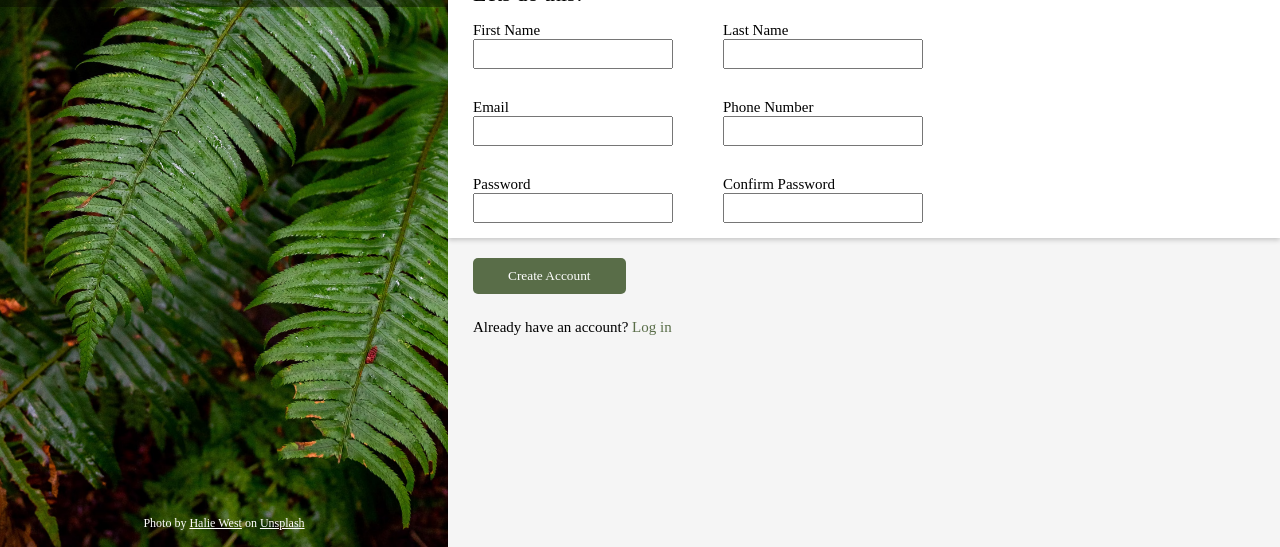
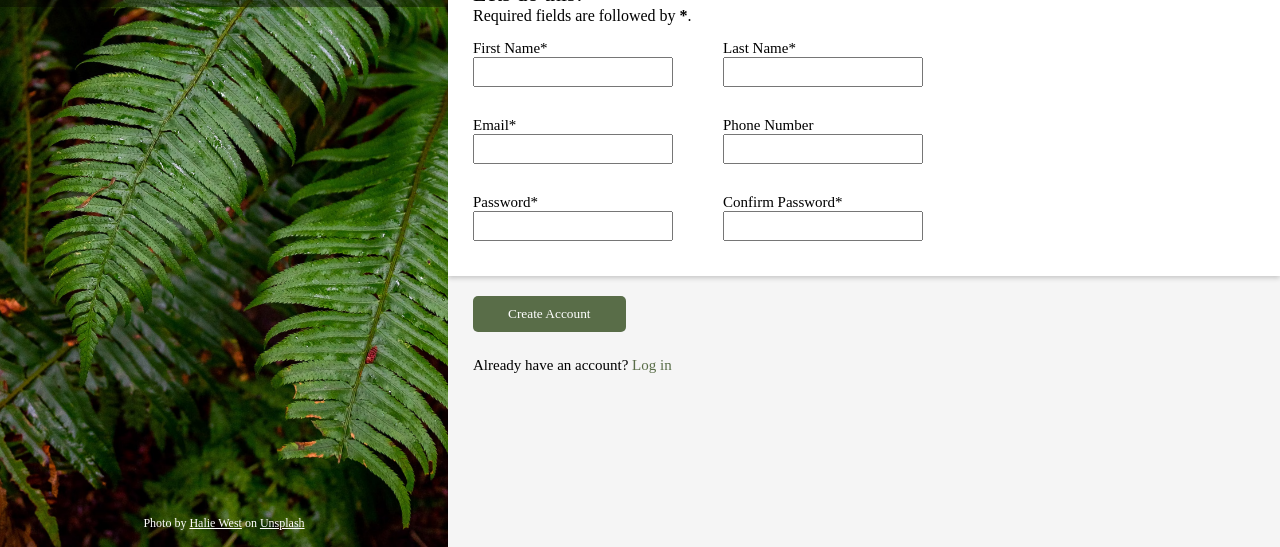
Before and after one commit to AltayHodo/odin-sign-up-form, a plain HTML site: page index.html in a window 1280 px wide. Shown: the part 253-800 px from the top of the page. Drawn offline with Linux system fonts and the light colour scheme.

Commit message:
Add "required" attributes and label

```diff
--- a/index.html
+++ b/index.html
@@ -42,21 +42,23 @@
       <form action="*" method="post" id="odin_form">
         <div class="form-container">
           <div class="form-title">Lets do this!</div>
+          <div class="required-fields">Required fields are followed by
+            <strong><span aria-label="required">*</span></strong>. </div>
           <div class="form-flex-container">
             <div class="flex-row">
               <div class="flex-item">
-                <label for="first_name">First Name</label>
-                <input type="text" id="first_name" name="first_name">
+                <label for="first_name">First Name*</label>
+                <input type="text" id="first_name" name="first_name" required>
               </div>
               <div class="flex-item">
-                <label for="last_name">Last Name</label>
-                <input type="text" id="last_name" name="last_name">
+                <label for="last_name">Last Name*</label>
+                <input type="text" id="last_name" name="last_name" required>
               </div>
             </div>
             <div class="flex-row">
               <div class="flex-item">
-                <label for="email">Email</label>
-                <input type="email" id="email" name="email">
+                <label for="email">Email*</label>
+                <input type="email" id="email" name="email" required>
               </div>
               <div class="flex-item">
                 <label for="phone_number">Phone Number</label>
@@ -65,12 +67,12 @@
             </div>
             <div class="flex-row">
               <div class="flex-item">
-                <label for="password">Password</label>
-                <input type="password" id="password" name="password">
+                <label for="password">Password*</label>
+                <input type="password" id="password" name="password" class="password" required>
               </div>
               <div class="flex-item">
-                <label for="confirm_password">Confirm Password</label>
-                <input type="password" id="confirm_password" name="confirm_password">
+                <label for="confirm_password">Confirm Password*</label>
+                <input type="password" id="confirm_password" name="confirm_password" class="confirm-password" required>
               </div>
             </div>
           </div>
--- a/script.js
+++ b/script.js
@@ -0,0 +1,2 @@
+const passwordInput = document.querySelector('.password');
+const confirmPassword = document.querySelector('.confirm-password');
--- a/style.css
+++ b/style.css
@@ -56,10 +56,10 @@
 .form-section {
   width: 65%;
   padding-top: 100px;
-  background-color: rgb(245,245,245);
+  background-color: rgb(245, 245, 245);
 }
 
-.main-text{
+.main-text {
   margin-right: 100px;
   padding-left: 25px;
 }
@@ -74,14 +74,16 @@
   grid-template-columns: 1fr 1fr;
 } */
 
-.form-container{
-  padding-left: 25px;
+.form-container {
+  /* padding-left: 25px;
   padding-top: 10px;
+  padding-bottom: 20px; */
+  padding: 10px 0px 20px 25px;
   background-color: white;
-  box-shadow: 0px 2px 5px rgba(0,0,0,0.2);
+  box-shadow: 0px 2px 5px rgba(0, 0, 0, 0.2);
 }
 
-.form-title{
+.form-title {
   font-size: 22px;
 }
 
@@ -108,7 +110,11 @@ input {
   font-size: 13px;
 }
 
-.submit-button{
+input:focus {
+  box-shadow: 0px 2px 5px rgba(0, 0, 0, .2);
+}
+
+.submit-button {
   margin-top: 20px;
   margin-left: 25px;
   background-color: #596d48;
@@ -119,13 +125,13 @@ input {
   cursor: pointer;
 }
 
-.bottom-text{
+.bottom-text {
   margin-left: 25px;
   margin-top: 25px;
   font-size: 15px;
 }
 
-.green{
+.green {
   color: #596d48;
   cursor: pointer;
 }
```
